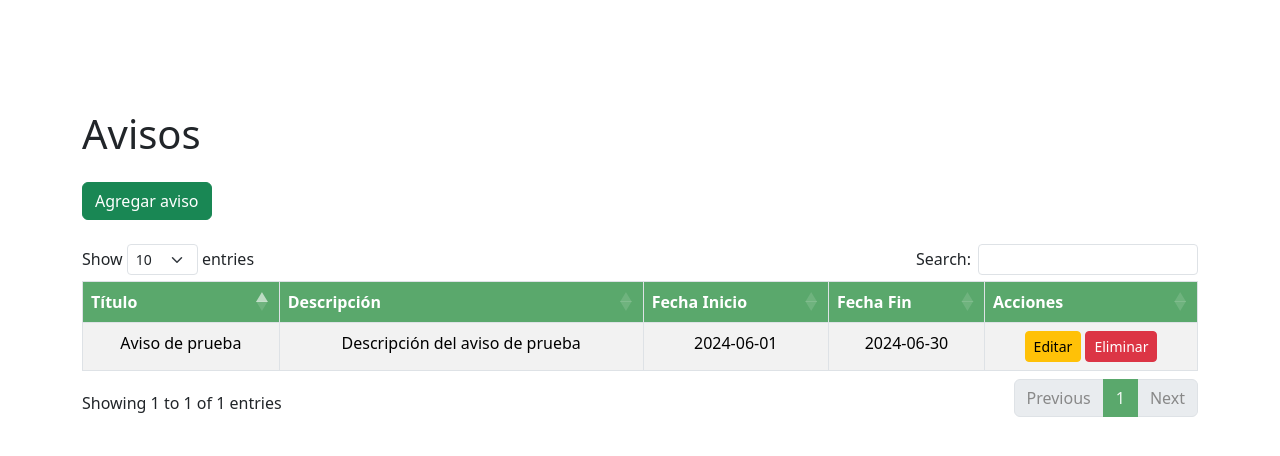
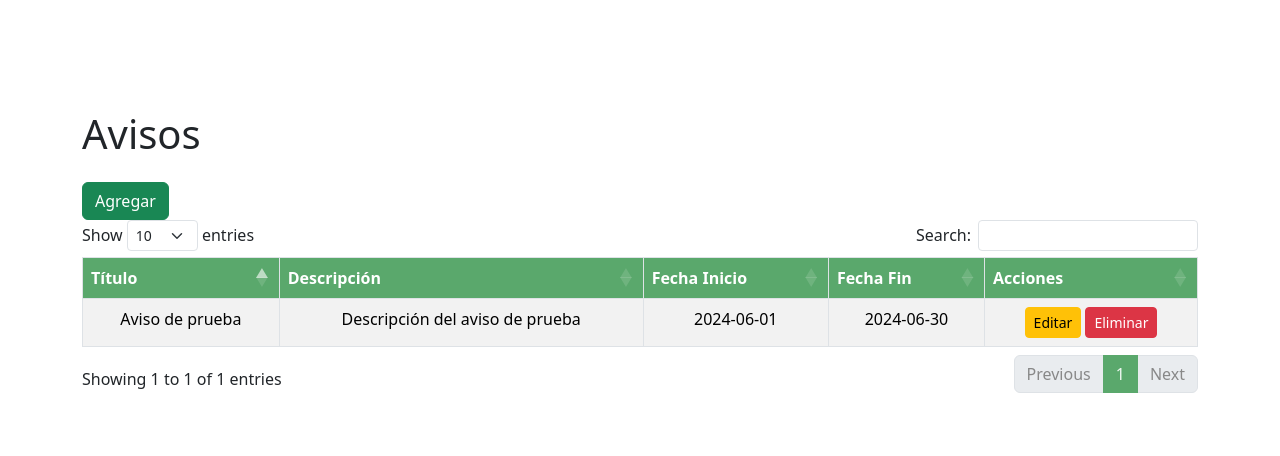
Before and after one commit to isabelamores/Proyecto, a Django app: page / in a window 1280 px wide. Shown: the top 456 px of the page. Run offline with Django 5.2, Linux system fonts and the light colour scheme; some libraries are stand-ins or nearby versions.

Commit message:
Add files via upload

```diff
--- a/avisosadmin/templates/index.html
+++ b/avisosadmin/templates/index.html
@@ -13,7 +13,7 @@
 <body>
   <div class="container">
     <h1 class="mb-4">Avisos</h1>
-    <button type="button" class="btn btn-success">Agregar aviso</button><br><br>
+    <a href="{% url 'registro' %}" type="button" class="btn btn-success">Agregar</a>
     <div class="table-responsive">
     <table id="avisosTable" class="table table-striped table-bordered" style="width:100%">
       <thead>
@@ -33,7 +33,7 @@
           <td>2024-06-01</td>
           <td>2024-06-30</td>
           <td>
-            <button class="btn btn-warning btn-sm">Editar</button>
+            <a href="{% url 'editar' %}" class="btn btn-warning btn-sm">Editar</a>
             <button class="btn btn-danger btn-sm">Eliminar</button>
           </td>
         </tr>
--- a/avisosadmin/urls.py
+++ b/avisosadmin/urls.py
@@ -2,8 +2,8 @@ from django.urls import path
 from . import views
 
 urlpatterns = [
-    path ('',views.index),
-    path ('registro/',views.registro),
-    path ('editar/',views.editar),
-    path ('informe/',views.informe),
+    path ('',views.index, name="index"),
+    path ('registro/',views.registro, name="registro"),
+    path ('editar/',views.editar, name="editar"),
+    path ('informe/',views.informe, name="informe"),
 ]
```
